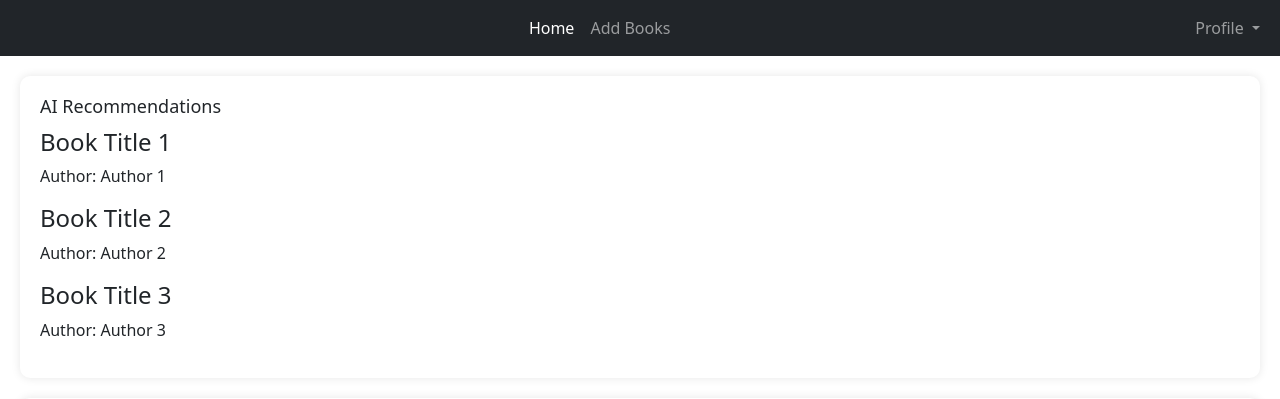
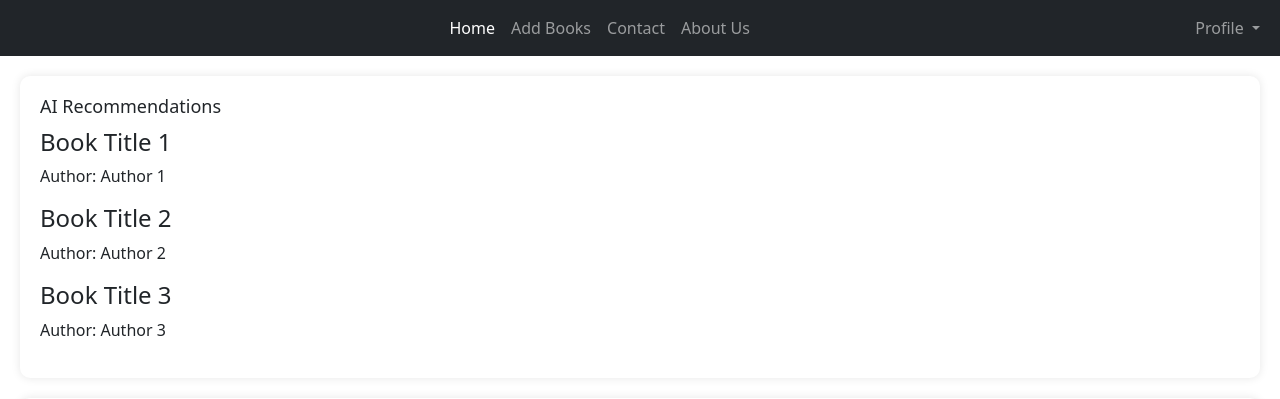
Before and after one commit to jabedhossainxyz/Ebook-Application-with-AI-integrated-using-PHP-and-MYSQL, a PHP site: page /dashboard.php in a window 1280 px wide. Shown: the top 399 px of the page. Run offline with PHP 8.4, Linux system fonts and the light colour scheme; the visitor is signed in with stand-in values (Sample User, id 1); data that the repository does not hold is empty.

Commit message:
26/08/2023

```diff
--- a/auth/login.php
+++ b/auth/login.php
@@ -2,7 +2,11 @@
 session_start();
 
 $error = isset($_SESSION['login_error']) ? $_SESSION['login_error'] : "";
-unset($_SESSION['login_error']); // Clear the error message after displaying
+unset($_SESSION['login_error']);
+
+$_SESSION['user_id'] = $user_id;
+echo "Session user ID set: " . $_SESSION['user_id'];
+
 ?>
 
 <!DOCTYPE html>
--- a/profile/view_profile.php
+++ b/profile/view_profile.php
@@ -1,6 +1,7 @@
 <?php
 session_start();
 require_once '../database/connect.php';
+echo "Session user ID: " . $_SESSION['user_id'];
 
 // Check if the user is logged in
 if (!isset($_SESSION['user_id'])) {
@@ -15,7 +16,7 @@ $sql = "SELECT * FROM `ebook`.`users` WHERE id = ?";
 $stmt = $conn->prepare($sql);
 
 if (!$stmt) {
-        echo "Prepare failed: " . $conn->error; // Debug statement
+        echo "Prepare failed: " . $conn->error;
         exit();
 }
 
@@ -26,7 +27,7 @@ $result = $stmt->get_result();
 if ($result->num_rows === 1) {
         $user = $result->fetch_assoc();
 } else {
-        echo 'User not found.'; // Debug statement
+        echo 'User not found.';
         exit();
 }
 
--- a/style/style.css
+++ b/style/style.css
@@ -12,6 +12,10 @@
         margin-top: 20px;
         border-radius: 5px;
         box-shadow: 0px 0px 10px rgba(0, 0, 0, 0.1);
+}
+
+.dashboard-container {
+        padding: 20px;
 }
 
 form {
--- a/views/dashboard.php
+++ b/views/dashboard.php
@@ -16,7 +16,7 @@ if (!isset($_SESSION['username'])) {
         <meta name="viewport" content="width=device-width, initial-scale=1.0">
         <title>E-Book</title>
         <link href="https://cdn.jsdelivr.net/npm/bootstrap@5.3.1/dist/css/bootstrap.min.css" rel="stylesheet" integrity="sha384-4bw+/aepP/YC94hEpVNVgiZdgIC5+VKNBQNGCHeKRQN+PtmoHDEXuppvnDJzQIu9" crossorigin="anonymous">
-
+        <link rel="stylesheet" href="../style/style.css">
         <style>
                 .navbar {
                         background-color: #333;
@@ -28,10 +28,6 @@ if (!isset($_SESSION['username'])) {
 
                 .nav-link:hover {
                         color: #ddd;
-                }
-
-                .dashboard-container {
-                        padding: 20px;
                 }
 
                 .widget-card {
@@ -49,7 +45,6 @@ if (!isset($_SESSION['username'])) {
 
                 .chart-container {
                         height: 300px;
-                        /* Adjust the height based on your chart data */
                 }
 
                 .footer {
@@ -61,7 +56,6 @@ if (!isset($_SESSION['username'])) {
 
                 .book-cover-image {
                         max-width: 150px;
-                        /* Adjust the value to your preference */
                         height: auto;
                         margin-bottom: 10px;
                 }
@@ -80,7 +74,6 @@ if (!isset($_SESSION['username'])) {
 
                 .book-card {
                         flex: 0 0 calc(33.33% - 10px);
-                        /* Adjust the width as needed */
                         margin-bottom: 20px;
                         padding: 10px;
                         box-shadow: 0px 0px 5px rgba(0, 0, 0, 0.1);
@@ -107,6 +100,12 @@ if (!isset($_SESSION['username'])) {
                                         </li>
                                         <li class="nav-item">
                                                 <a class="nav-link" href="../books/add_books.php">Add Books</a>
+                                        </li>
+                                        <li class="nav-item">
+                                                <a href="../contact/contact.php" class="nav-link">Contact</a>
+                                        </li>
+                                        <li class="nav-item">
+                                                <a href="../contact/about.php" class="nav-link">About Us</a>
                                         </li>
 
                                 </ul>
```
